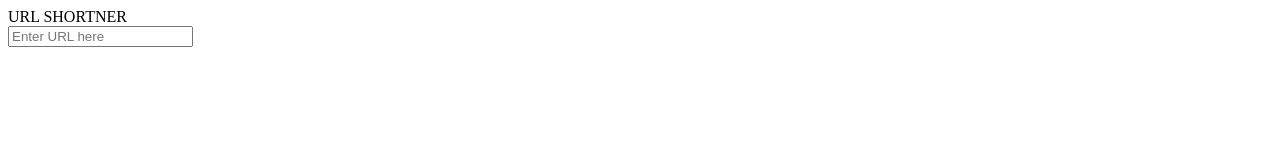
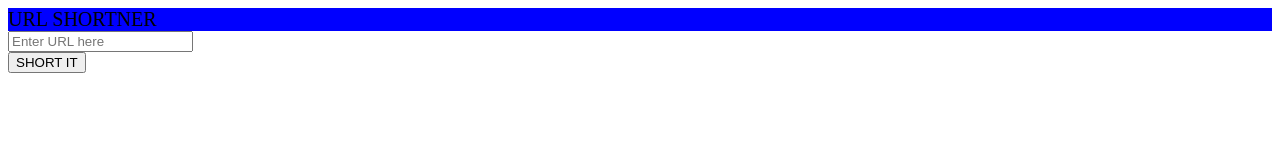
Before and after one commit to swedha19/Full-stack-dev, a plain HTML site: page index.html in a window 1280 px wide. Drawn offline with Linux system fonts and the light colour scheme.

Commit message:
added buttons,seperated components in div,css file

```diff
--- a/index.html
+++ b/index.html
@@ -4,8 +4,18 @@
             URL SHORTNER
         </title>
     </head>
+    <link rel="stylesheet" href="styles.css">
+
     <body>
-        URL SHORTNER <br>
-        <input type="text" name="long-url-text" placeholder="Enter URL here" id="long-url">
+        <div class="url-heading">
+            URL SHORTNER <br>
+        </div>
+        <div class="url-input">
+            <input type="text" name="long-url-text" placeholder="Enter URL here" id="long-url">
+        </div>
+        <div class="short-button">
+            <input type="button" value="SHORT IT">
+        </div>
+
     </body>
 </htm>
--- /dev/null
+++ b/styles.css
@@ -0,0 +1,4 @@
+.url-heading{
+    font-size: 20px;
+    background-color: blue;
+}
```
